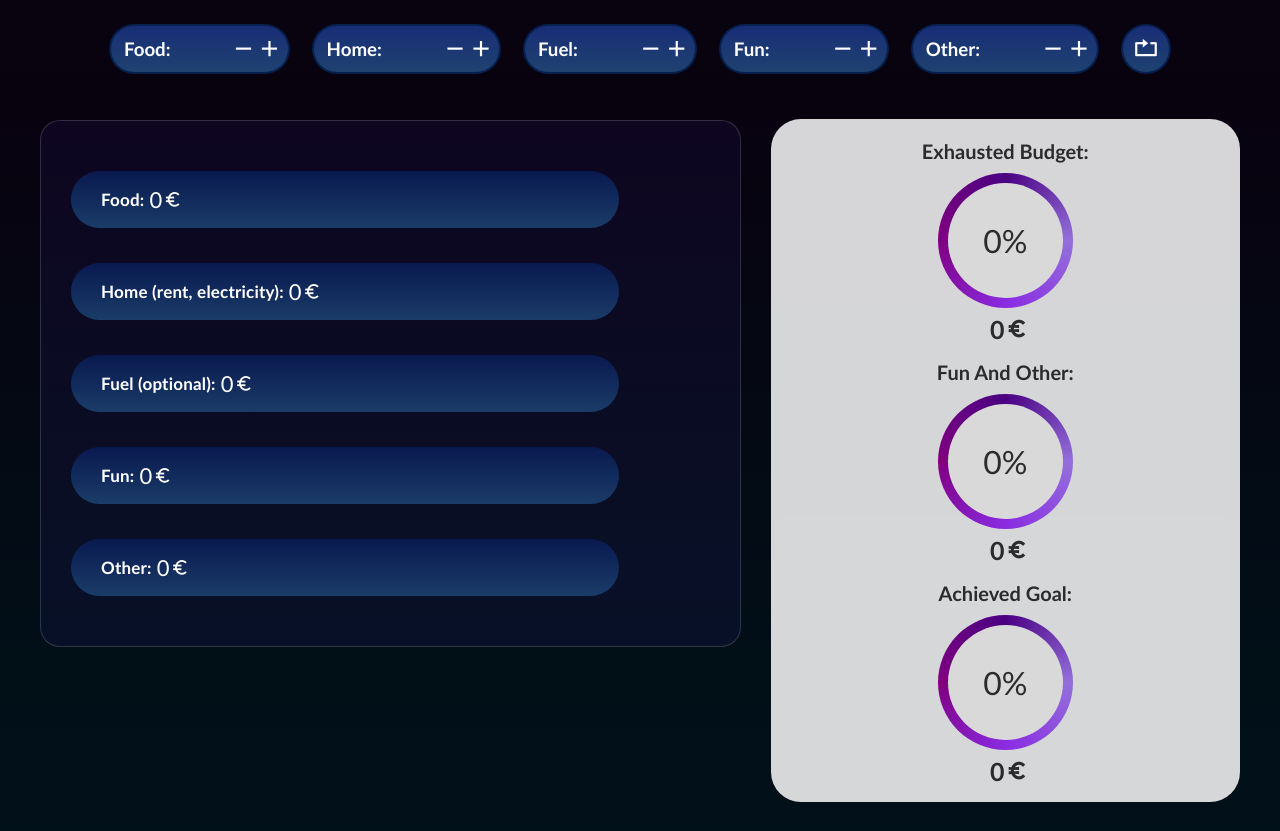
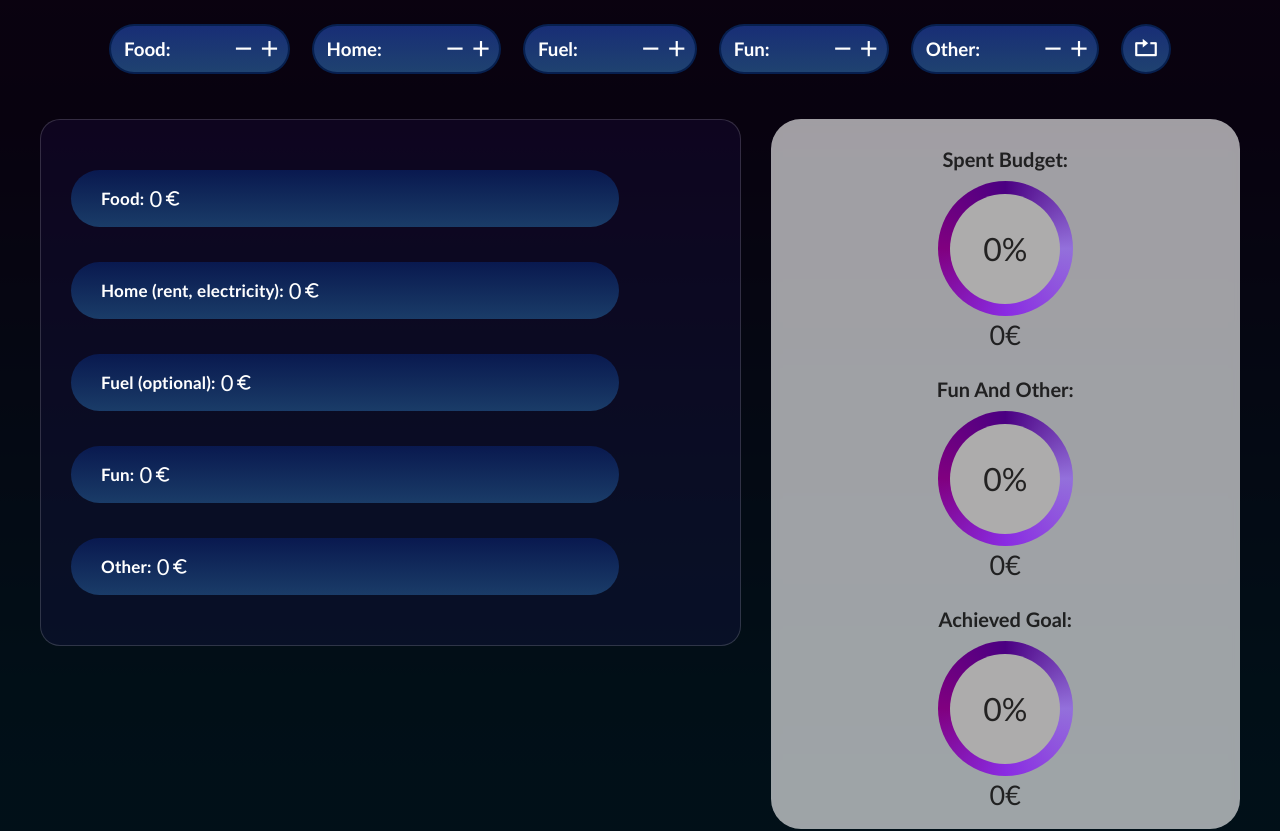
Before and after one commit to Kubanec01/Money-Saver, a plain HTML site: page index.html in a window 1280 px wide. Shown: the part 1080-1911 px from the top of the page. Drawn offline with nearby package versions, Linux system fonts and the light colour scheme.

Commit message:
Add files via upload

```diff
--- a/index.html
+++ b/index.html
@@ -131,25 +131,22 @@
     </div>
 
         <div class="percent-circles">
-            <div class="bilance-container">
-                <h3>Exhausted Budget:</h3>
-                <div class="bilance-progressbar">
+            <div class="spent-container">
+                <h3>Spent Budget:</h3>
+                <div class="spent-progressbar">
                 </div>
-                <p>0<i class='bx bx-euro'></i></p>
             </div>
 
             <div class="investment-container">
                 <h3>Fun And Other:</h3>
                 <div class="investment-progressbar">
                 </div>
-                <p>0<i class='bx bx-euro'></i></p>
             </div>
 
             <div class="goal-container">
                 <h3>Achieved Goal:</h3>
                 <div class="goal-progressbar">
                 </div>
-                <p>0<i class='bx bx-euro'></i></p>
             </div>
 
         </div>
--- a/script.js
+++ b/script.js
@@ -19,6 +19,12 @@ function checkBoxes() {
 window.addEventListener('load', function () {
     welcomeContainer === null || welcomeContainer === void 0 ? void 0 : welcomeContainer.classList.add('fade-in');
 });
+// Categories Variables
+var newFoodCategoryValue = 0;
+var newHomeCategoryValue = 0;
+var newFuelCategoryValue = 0;
+var newFunCategoryValue = 0;
+var newOtherCategoryValue = 0;
 // Food Input Function
 var foodInput = document.querySelector('.food-input');
 var foodPlusTag = document.querySelector('.food-plus');
@@ -28,7 +34,6 @@ if (!foodInput || !foodPlusTag || !foodMinusTag || !foodCategory || !moneyIcon)
     console.error('One of the elements was not found.');
 }
 else {
-    var newFoodCategoryValue_1;
     foodPlusTag.addEventListener('click', function () {
         var inputValue = parseFloat(foodInput.value);
         if (isNaN(inputValue)) {
@@ -44,9 +49,9 @@ else {
     });
     var updateFoodCategory_1 = function (value) {
         var currentCategoryValue = parseFloat(foodCategory.textContent.replace(/\D/g, ''));
-        newFoodCategoryValue_1 = currentCategoryValue + value;
-        if (newFoodCategoryValue_1 >= 0) {
-            foodCategory.textContent = "".concat(newFoodCategoryValue_1);
+        newFoodCategoryValue = currentCategoryValue + value;
+        if (newFoodCategoryValue >= 0) {
+            foodCategory.textContent = "".concat(newFoodCategoryValue);
             var newMoneyIcon = moneyIcon.cloneNode(true);
             foodCategory.appendChild(newMoneyIcon);
         }
@@ -64,7 +69,6 @@ if (!homeInput || !homePlusTag || !homeMinusTag || !homeCategory || !moneyIcon)
     console.error('One of the elements was not found.');
 }
 else {
-    var newHomeCategoryValue_1;
     homePlusTag.addEventListener('click', function () {
         var inputValue = parseFloat(homeInput.value);
         if (isNaN(inputValue)) {
@@ -80,9 +84,9 @@ else {
     });
     var updateHomeCategory_1 = function (value) {
         var currentCategoryValue = parseFloat(homeCategory.textContent.replace(/\D/g, ''));
-        newHomeCategoryValue_1 = currentCategoryValue + value;
-        if (newHomeCategoryValue_1 >= 0) {
-            homeCategory.textContent = "".concat(newHomeCategoryValue_1);
+        newHomeCategoryValue = currentCategoryValue + value;
+        if (newHomeCategoryValue >= 0) {
+            homeCategory.textContent = "".concat(newHomeCategoryValue);
             var newMoneyIcon = moneyIcon.cloneNode(true);
             homeCategory.appendChild(newMoneyIcon);
         }
@@ -97,7 +101,6 @@ if (!fuelInput || !fuelPlusTag || !fuelMinusTag || !fuelCategory || !moneyIcon)
     console.error('One of the elements was not found.');
 }
 else {
-    var newFuelCategoryValue_1;
     fuelPlusTag.addEventListener('click', function () {
         var inputValue = parseFloat(fuelInput.value);
         if (isNaN(inputValue)) {
@@ -113,9 +116,9 @@ else {
     });
     var updateFuelCategory_1 = function (value) {
         var currentCategoryValue = parseFloat(fuelCategory.textContent.replace(/\D/g, ''));
-        newFuelCategoryValue_1 = currentCategoryValue + value;
-        if (newFuelCategoryValue_1 >= 0) {
-            fuelCategory.textContent = "".concat(newFuelCategoryValue_1);
+        newFuelCategoryValue = currentCategoryValue + value;
+        if (newFuelCategoryValue >= 0) {
+            fuelCategory.textContent = "".concat(newFuelCategoryValue);
             var newMoneyIcon = moneyIcon.cloneNode(true);
             fuelCategory.appendChild(newMoneyIcon);
         }
@@ -130,7 +133,6 @@ if (!funInput || !funPlusTag || !funMinusTag || !funCategory || !moneyIcon) {
     console.error('One of the elements was not found.');
 }
 else {
-    var newFunCategoryValue_1;
     funPlusTag.addEventListener('click', function () {
         var inputValue = parseFloat(funInput.value);
         if (isNaN(inputValue)) {
@@ -146,9 +148,9 @@ else {
     });
     var updateFunCategory_1 = function (value) {
         var currentCategoryValue = parseFloat(funCategory.textContent.replace(/\D/g, ''));
-        newFunCategoryValue_1 = currentCategoryValue + value;
-        if (newFunCategoryValue_1 >= 0) {
-            funCategory.textContent = "".concat(newFunCategoryValue_1);
+        newFunCategoryValue = currentCategoryValue + value;
+        if (newFunCategoryValue >= 0) {
+            funCategory.textContent = "".concat(newFunCategoryValue);
             var newMoneyIcon = moneyIcon.cloneNode(true);
             funCategory.appendChild(newMoneyIcon);
         }
@@ -163,7 +165,6 @@ if (!otherInput || !otherPlusTag || !otherMinusTag || !otherCategory || !moneyIc
     console.error('One of the elements was not found.');
 }
 else {
-    var newOtherCategoryValue_1;
     otherPlusTag.addEventListener('click', function () {
         var inputValue = parseFloat(otherInput.value);
         if (isNaN(inputValue)) {
@@ -179,9 +180,9 @@ else {
     });
     var updateOtherCategory_1 = function (value) {
         var currentCategoryValue = parseFloat(otherCategory.textContent.replace(/\D/g, ''));
-        newOtherCategoryValue_1 = currentCategoryValue + value;
-        if (newOtherCategoryValue_1 >= 0) {
-            otherCategory.textContent = "".concat(newOtherCategoryValue_1);
+        newOtherCategoryValue = currentCategoryValue + value;
+        if (newOtherCategoryValue >= 0) {
+            otherCategory.textContent = "".concat(newOtherCategoryValue);
             var newMoneyIcon = moneyIcon.cloneNode(true);
             otherCategory.appendChild(newMoneyIcon);
         }
@@ -209,30 +210,63 @@ deleteBtn === null || deleteBtn === void 0 ? void 0 : deleteBtn.addEventListener
 // Set Budget Circle Graph
 var budgetSelector = document.querySelector('.num-selector input');
 var goalSelector = document.querySelector('.goal-selector input');
-var bilanceProgressBar = document.querySelector('.bilance-progressbar');
+var newBudgetSelectorValue = 0;
+function allCategoriesValueCounting(a, b, c, d, e) {
+    // Bilance Progress Bar Function
+    var catValue = a + b + c + d + e;
+    var currentBudget = newBudgetSelectorValue - catValue;
+    var percentageBudget = Math.round(currentBudget / newBudgetSelectorValue * 100);
+    if (isNaN(percentageBudget)) {
+        percentageBudget = 0;
+    }
+    // Fun & Other Progress Bar function
+    var funAndOtherValue = d + e;
+    var percentageCosts = Math.round(funAndOtherValue / catValue * 100);
+    if (isNaN(percentageCosts)) {
+        percentageCosts = 0;
+    }
+    // Spent Progress Bar function
+    var percentageSpent = Math.round(catValue / newBudgetSelectorValue * 100);
+    if (isNaN(percentageSpent)) {
+        percentageSpent = 0;
+    }
+    return {
+        catValue: catValue,
+        percentageSpent: percentageSpent,
+        funAndOtherValue: funAndOtherValue,
+        percentageCosts: percentageCosts,
+        currentBudget: currentBudget,
+        percentageBudget: percentageBudget
+    };
+}
+var budgetCategoriesResult = allCategoriesValueCounting(newFoodCategoryValue, newHomeCategoryValue, newFuelCategoryValue, newFunCategoryValue, newOtherCategoryValue);
+// Spent Progress Bar
+var spentProgressBar = document.querySelector('.spent-progressbar');
 function enableBudgetBar() {
-    if (bilanceProgressBar) {
-        bilanceProgressBar.setAttribute('role', 'bilanceProgressbar');
-        bilanceProgressBar.setAttribute('aria-valuenow', '0');
-        bilanceProgressBar.setAttribute('aria-live', 'polite');
+    if (spentProgressBar) {
+        spentProgressBar.setAttribute('role', "progressBar");
+        spentProgressBar.setAttribute('aria-valuenow', budgetCategoriesResult.percentageSpent.toString());
+        spentProgressBar.setAttribute('aria-live', budgetCategoriesResult.catValue.toString());
     }
 }
 enableBudgetBar();
+// Investment Progress Bar
 var investmentProgressBar = document.querySelector('.investment-progressbar');
 function enableInvestmentBar() {
     if (investmentProgressBar) {
-        investmentProgressBar.setAttribute('role', 'bilanceProgressbar');
-        investmentProgressBar.setAttribute('aria-valuenow', '0');
-        investmentProgressBar.setAttribute('aria-live', 'polite');
+        investmentProgressBar.setAttribute('role', 'progressBar');
+        investmentProgressBar.setAttribute('aria-valuenow', budgetCategoriesResult.percentageCosts.toString());
+        investmentProgressBar.setAttribute('aria-live', budgetCategoriesResult.funAndOtherValue.toString());
     }
 }
 enableInvestmentBar();
+// Goal progress bar
 var goalProgressBar = document.querySelector('.goal-progressbar');
 function enableGoalBar() {
     if (goalProgressBar) {
-        goalProgressBar.setAttribute('role', 'bilanceProgressbar');
-        goalProgressBar.setAttribute('aria-valuenow', '0');
-        goalProgressBar.setAttribute('aria-live', 'polite');
+        goalProgressBar.setAttribute('role', 'progressBar');
+        goalProgressBar.setAttribute('aria-valuenow', budgetCategoriesResult.percentageBudget.toString());
+        goalProgressBar.setAttribute('aria-live', budgetCategoriesResult.currentBudget.toString());
     }
 }
 enableGoalBar();
--- a/styles.css
+++ b/styles.css
@@ -356,7 +356,7 @@ nav .nav-links a:hover {
 }
 
 .categories-results {
-    margin-top: -175px;
+    margin-top: -208px;
     margin-right: 30px;
     width: 60%;
     border-radius: 20px;
@@ -419,124 +419,42 @@ nav .nav-links a:hover {
 .percent-circles {
     width: 40%;
     border-radius: 30px;
-    background: rgba(255, 255, 255, 0.836);
+    background: rgba(255, 255, 255, 0.620);
     backdrop-filter: blur(5px);
-    padding: 10px 100px;
-    margin-bottom: 20px;
+    padding: 0 100px 20px;
+    margin-bottom: 25px;
     display: flex;
     flex-direction: column;
     justify-content: center;
     align-items: center;
 }
 
-.bilance-container,
+.spent-container,
 .investment-container,
-.goal-container {
-    margin-bottom: 10px;
-}
-
-.bilance-container {
+.goal-container  {
     display: flex;
     flex-direction: column;
     align-items: center;
     justify-content: center;
     width: 100%;
     margin: 0 auto;
-    padding: 0 20px;
+    padding: 18px 20px;
+    margin-bottom: 15px;
     position: relative;
 }
 
-.bilance-container h3 {
-    font-size: 20px;
-    padding: 10px;
-    color: var(--pro-bar-fnt-color);
-}
-
-.bilance-container p {
-    font-size: 25px;
-    padding: 6px;
-    font-weight: 600;
-    transform: translateX(-30%);
-    color: var(--pro-bar-fnt-color);
-}
-
-.bilance-container i {
-    font-size: 25px;
-    font-weight: 600;
-    position: absolute;
-    bottom: 8px;
-    color: var(--pro-bar-fnt-color);
-}
-
-.investment-container {
-    display: flex;
-    flex-direction: column;
-    align-items: center;
-    justify-content: center;
-    width: 100%;
-    margin: 0 auto;
-    padding: 0 20px;
-    position: relative;
-}
-
-.investment-container h3 {
-    font-size: 20px;
-    padding: 10px;
-    color: var(--pro-bar-fnt-color);
-}
-
-.investment-container p {
-    font-size: 25px;
-    padding: 6px;
-    font-weight: 600;
-    transform: translateX(-30%);
-    color: var(--pro-bar-fnt-color);
-}
-
-.investment-container i {
-    font-size: 25px;
-    font-weight: 600;
-    position: absolute;
-    bottom: 8px;
-    color: var(--pro-bar-fnt-color);
-}
-
-.goal-container {
-    display: flex;
-    flex-direction: column;
-    align-items: center;
-    justify-content: center;
-    width: 100%;
-    margin: 0 auto;
-    padding: 0 20px;
-    position: relative;
-}
-
+.spent-container h3,
+.investment-container h3,
 .goal-container h3 {
     font-size: 20px;
     padding: 10px;
     color: var(--pro-bar-fnt-color);
 }
 
-.goal-container p {
-    font-size: 25px;
-    padding: 6px;
-    font-weight: 600;
-    transform: translateX(-30%);
-    color: var(--pro-bar-fnt-color);
-}
 
-.goal-container i {
-    font-size: 25px;
-    font-weight: 600;
-    position: absolute;
-    bottom: 8px;
-    color: var(--pro-bar-fnt-color);
-}
-
-[role="bilanceProgressbar"] {
+[role="progressBar"] {
     --size: 135px;
-    --bar-width: 20px;
+    --bar-width: 25px;
 
     font-size: 2rem;
     color: var(--pro-bar-fnt-color);
@@ -553,15 +471,23 @@ nav .nav-links a:hover {
     margin: 0 auto;
     display: grid;
     place-items: center;
+    position: relative;
 
-    &::after {
+    &::before {
         content: attr(aria-valuenow) '%';
-        background: rgb(218, 217, 217);
+        background: rgb(173, 172, 172);
         border-radius: inherit;
         width: calc(100% - var(--bar-width));
         aspect-ratio: 1 / 1;
         display: grid;
         place-items: center;
+    }
+
+    &::after {
+        content: attr(aria-live) '€';
+        position: absolute;
+        bottom: -35px;
+        font-size: 27px;
     }
 
 }
```
Also changed, not shown: script.ts (+69 -21 lines).
